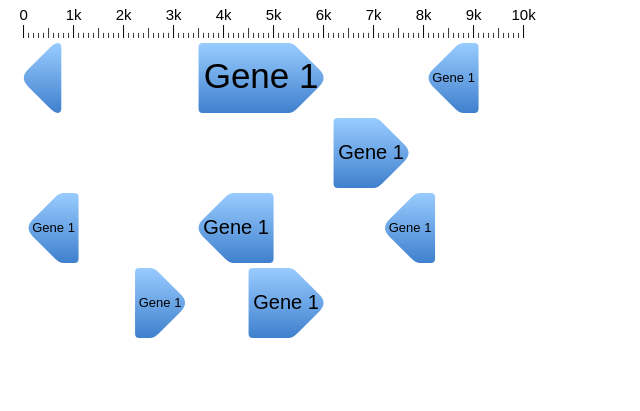
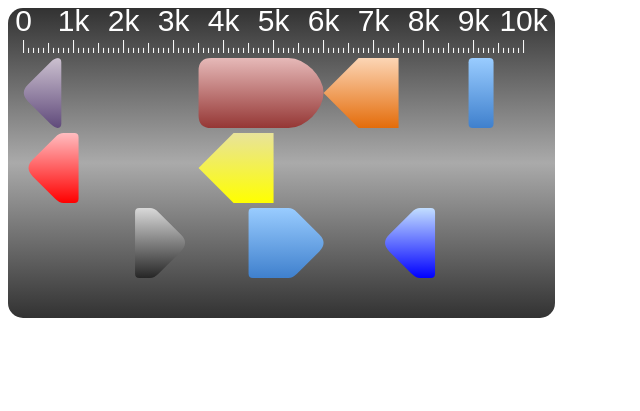
Before and after one commit to chmille4/Scribl, a plain HTML site: page examples/colors.html in a window 1280 px wide. Shown: the whole page, without its empty margins (0-640 px from the left). Drawn offline with Linux system fonts and the light colour scheme.

Commit message:
Fixed colors.html example

```diff
--- a/examples/colors.html
+++ b/examples/colors.html
@@ -11,48 +11,102 @@
 									// Get Canvas and Create Chart
 				var canvas = document.getElementById(canvasName);
 
-					// Create Chart
 				chart = new Scribl(canvas, 500);
+				// Create Track 1
 
-					// Add Genes
-					gene1 = chart.addGene( 5,    750 , '-');
-					gene1.name = "Gene 1";
+				chart.tick.major.size = 1000;
+				chart.tick.major.color = "white";
+				chart.tick.minor.color = "white";
+				chart.scale.font.color = "white";
+				chart.scale.font.size = 30;
+				chart.scale.offset = 20;
 
-					gene2 = chart.addGene( 3500, 2500, '+');
-					gene2.name = "Gene 1";
 
-					gene3 = chart.addGene( 8100, 1000, '-');
-					gene3.name = "Gene 1";
+				// Create Track 1
+				track1 = chart.addTrack();
 
-					gene4 = chart.addGene( 6200, 1500, '+');
-					gene4.name = "Gene 1";
+				// Add Genes to Track 2
+				gene1 = track1.addGene( 5, 750 , '-');
+				var lineargradient = chart.canvas.createLinearGradient(gene1.length/2,0,gene1.length/2,gene1.height);
+				lineargradient.addColorStop(0,'rgb(204, 193, 208)');
+				lineargradient.addColorStop(1,'rgb(96, 74, 123)');
+				gene1.color = lineargradient;
 
-					gene5 = chart.addGene( 100,  1000, '-');
-					gene5.name = "Gene 1";
 
-					gene6 = chart.addGene( 3500, 1500, '-');
-					gene6.name = "Gene 1";
+				gene2 = track1.addGene( 3500, 2500, '+');
+				var lineargradient = chart.canvas.createLinearGradient(gene2.length/2,0,gene2.length/2,gene2.height);
+				lineargradient.addColorStop(0,'rgb(230, 185, 184)');
+				lineargradient.addColorStop(1,'rgb(149, 55, 53)');
+				gene2.color = lineargradient;
+				gene2.roundness = 18;
 
-					gene7 = chart.addGene( 2230, 1000, '+');
-					gene7.name = "Gene 1";
+				gene3 = track1.addGene( 8900, 500, '-');
+				var lineargradient = chart.canvas.createLinearGradient(gene3.length/2,0,gene3.length/2,gene3.height);
+				lineargradient.addColorStop(0,'rgb(215, 228, 189)');
+				lineargradient.addColorStop(1,'rgb(119, 147, 60)');
+				gene3.color = lineargradient;
 
-					gene8 = chart.addGene( 4500, 1500, '+');
-					gene8.name = "Gene 1";
 
-					gene9 = chart.addGene( 7230, 1000, '-');
-					gene9.name = "Gene 1";
+				gene4 = track1.addGene( 6000, 1500, '-');
+				var lineargradient = chart.canvas.createLinearGradient(gene4.length/2,0,gene4.length/2,gene4.height);
+				lineargradient.addColorStop(0,'rgb(252, 213, 181)');
+				lineargradient.addColorStop(1,'rgb(228, 108, 10)');
+				gene4.color = lineargradient;
+				gene4.roundness = 0;
+
+				// Create Track 2
+				track2 = chart.addTrack();
+
+				// Add Genes to Track 2
+				gene5 = track2.addGene( 100, 1000, '-');
+				var lineargradient = chart.canvas.createLinearGradient(gene5.length/2,0,gene5.length/2,gene5.height);
+				lineargradient.addColorStop(0,'rgb(255, 189, 192)');
+				lineargradient.addColorStop(1,'rgb(255, 0, 0)');
+				gene5.color = lineargradient;
+
+				gene6 = track2.addGene( 3500, 1500, '-');
+				// create a linear gradient for the genes color
+				var lineargradient = chart.canvas.createLinearGradient(gene6.length/2,0,gene6.length/2,gene6.height);
+				lineargradient.addColorStop(0,'rgb(232, 227, 155)');
+				lineargradient.addColorStop(1,'rgb(255, 255, 0)');
+				gene6.color = lineargradient;
+
+				// make gene have sharp angles with a roundness of 0 pixels
+				gene6.roundness = 0;
+
+
+				// Create Track 3
+				track3 = chart.addTrack();
+
+				// Add Genes to Track 3
+				gene7 = track3.addGene( 2230, 1000, '+');
+				var lineargradient = chart.canvas.createLinearGradient(gene7.length/2,0,gene7.length/2,gene7.height);
+				lineargradient.addColorStop(0,'rgb(217, 217, 217)');
+				lineargradient.addColorStop(1,'rgb(38, 38, 38)');
+				gene7.color = lineargradient;
+
+
+				gene8 = track3.addGene( 4500, 1500, '+');
+
+				gene9 = track3.addGene( 7230, 1000, '-');
+				var lineargradient = chart.canvas.createLinearGradient(gene9.length/2,0,gene9.length/2,gene9.height);
+				lineargradient.addColorStop(0,'rgb(194, 222, 255)');
+				lineargradient.addColorStop(1,'rgb(0, 0, 255)');
+				gene9.color = lineargradient;
 
 				// Draw Chart
 				chart.draw();
 
 			}
 
+
 		</script>
 
 	</head>
 
 	<body onload="draw('canvas')">
-		<canvas id="canvas" width="750" height="400"></canvas>
+		<canvas id="canvas" width=547 height=310 style="border-radius:15px; background:-webkit-gradient(linear, left top, left bottom, from(rgb(50,50,50)), to(rgb(50,50,50)), color-stop(0.5, rgb(170,170,170)), color-stop(0.5, rgb(170,170,170)))"
+
 	</body>
 
 </html>
```
Also changed, not shown: examples/simple.html (+4 -1 lines). Lines whose indentation alone changed are shown as unchanged.
